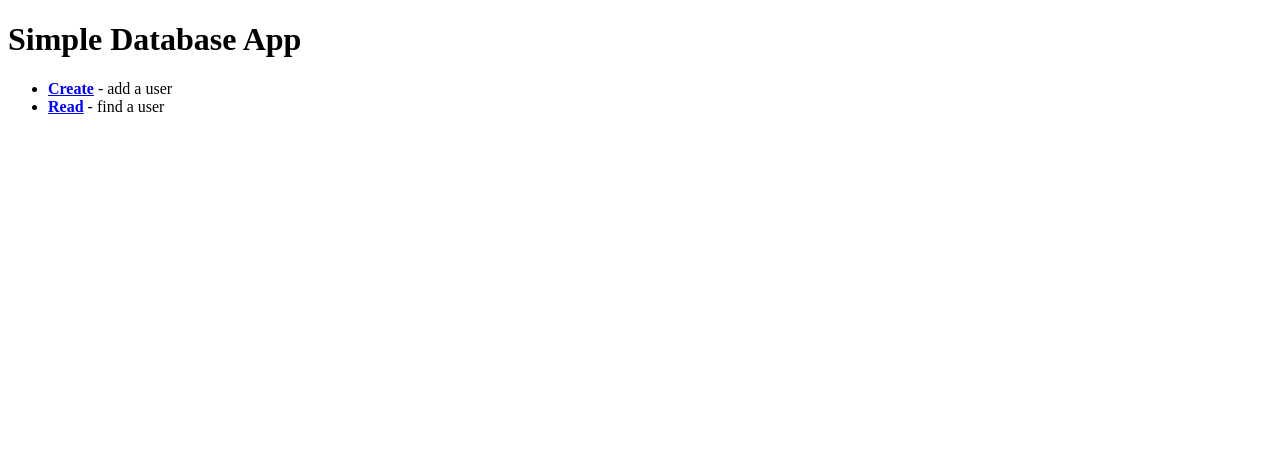
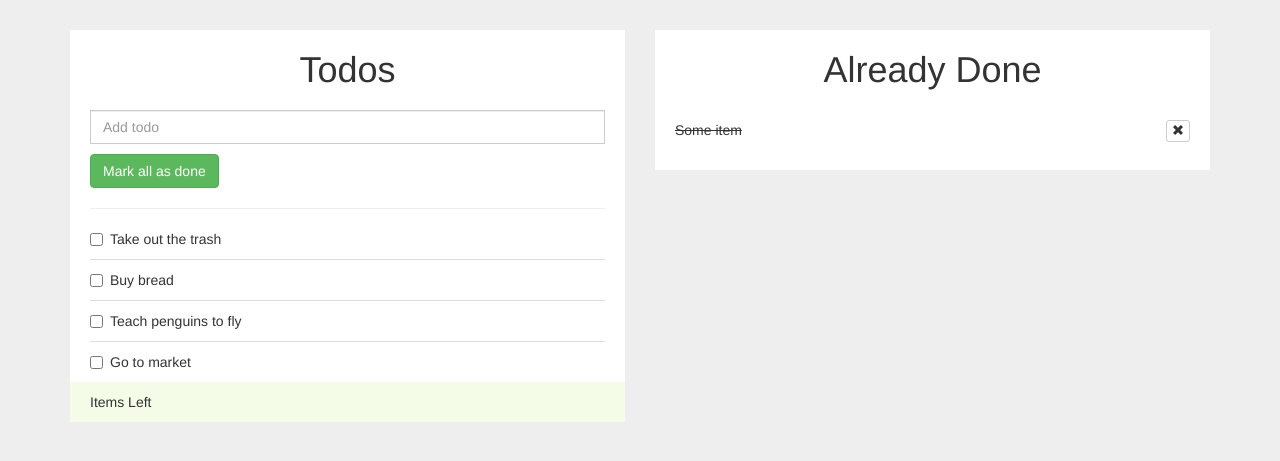
Before and after one commit to vishnupandey1/TODOLIST, a PHP site: page / in a window 1280 px wide. Shown: the top 461 px of the page. Run offline with PHP 8.4, Linux system fonts and the light colour scheme; some libraries are stand-ins or nearby versions.

Commit message:
templating of todos

```diff
--- a/public/index.php
+++ b/public/index.php
@@ -1,8 +1 @@
-<?php include "templates/header.php"; ?>
-
-<ul>
-	<li><a href="create.php"><strong>Create</strong></a> - add a user</li>
-	<li><a href="read.php"><strong>Read</strong></a> - find a user</li>
-</ul>
-
-<?php include "templates/footer.php"; ?>
+<?php include "main.php"; ?>
--- /dev/null
+++ b/public/main.php
@@ -0,0 +1,102 @@
+
+<!DOCTYPE html>
+<html lang="en">
+<head>
+    <meta charset="utf-8">
+    <meta name="robots" content="noindex, nofollow">
+
+    <title>Todo</title>
+        <meta name="viewport" content="width=device-width, initial-scale=1">
+    <link href="//netdna.bootstrapcdn.com/bootstrap/3.2.0/css/bootstrap.min.css" rel="stylesheet" id="bootstrap-css">
+    <style type="text/css">
+    body{
+    background-color:#EEEEEE;
+}
+.todolist{
+    background-color:#FFF;
+    padding:20px 20px 10px 20px;
+    margin-top:30px;
+}
+.todolist h1{
+    margin:0;
+    padding-bottom:20px;
+    text-align:center;
+}
+.form-control{
+    border-radius:0;
+}
+li.ui-state-default{
+    background:#fff;
+    border:none;
+    border-bottom:1px solid #ddd;
+}
+
+li.ui-state-default:last-child{
+    border-bottom:none;
+}
+
+.todo-footer{
+    background-color:#F4FCE8;
+    margin:0 -20px -10px -20px;
+    padding: 10px 20px;
+}
+#done-items li{
+    padding:10px 0;
+    border-bottom:1px solid #ddd;
+    text-decoration:line-through;
+}
+#done-items li:last-child{
+    border-bottom:none;
+}
+#checkAll{
+    margin-top:10px;
+}
+    </style>
+</head>
+<body>
+<div class="container">
+    <div class="row">
+        <div class="col-md-6">
+            <div class="todolist not-done">
+             <h1>Todos</h1>
+                <input type="text" class="form-control add-todo" placeholder="Add todo">
+                    <button id="checkAll" class="btn btn-success">Mark all as done</button>
+
+                    <hr>
+                    <ul id="sortable" class="list-unstyled">
+                    <?php
+                    $taskList = [
+                    				"Take out the trash",
+                    				"Buy bread",
+                    				"Teach penguins to fly",
+                    				"Go to market",
+                    			];
+
+                    foreach ($taskList as $i => $task) { ?>
+        				<li class="ui-state-default">
+                        <div class="checkbox">
+                            <label>
+                                <input type="checkbox" value="" /><?php echo($task); ?></label>
+                        </div>
+                        </li>
+    				<?php } ?>
+                    </ul>
+                <div class="todo-footer">
+                    <strong><span class="count-todos"></span></strong> Items Left
+                </div>
+            </div>
+        </div>
+        <div class="col-md-6">
+            <div class="todolist">
+             <h1>Already Done</h1>
+                <ul id="done-items" class="list-unstyled">
+                    <li>Some item <button class="remove-item btn btn-default btn-xs pull-right"><span class="glyphicon glyphicon-remove"></span></button></li>
+
+                </ul>
+            </div>
+        </div>
+    </div>
+</div>
+
+</body>
+</html>
```
